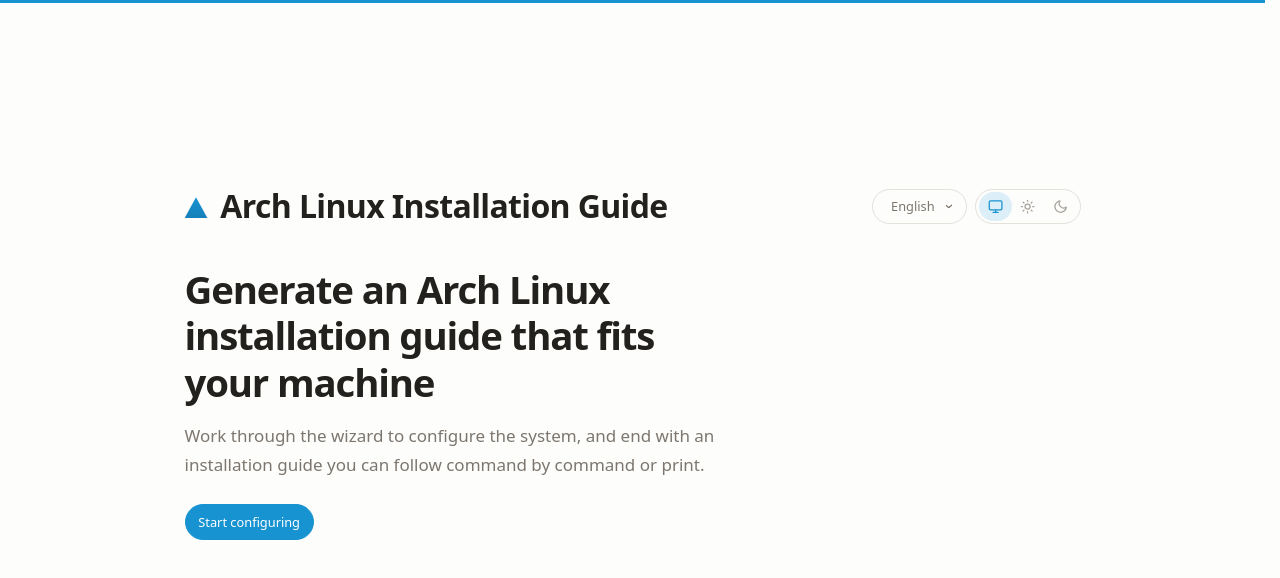
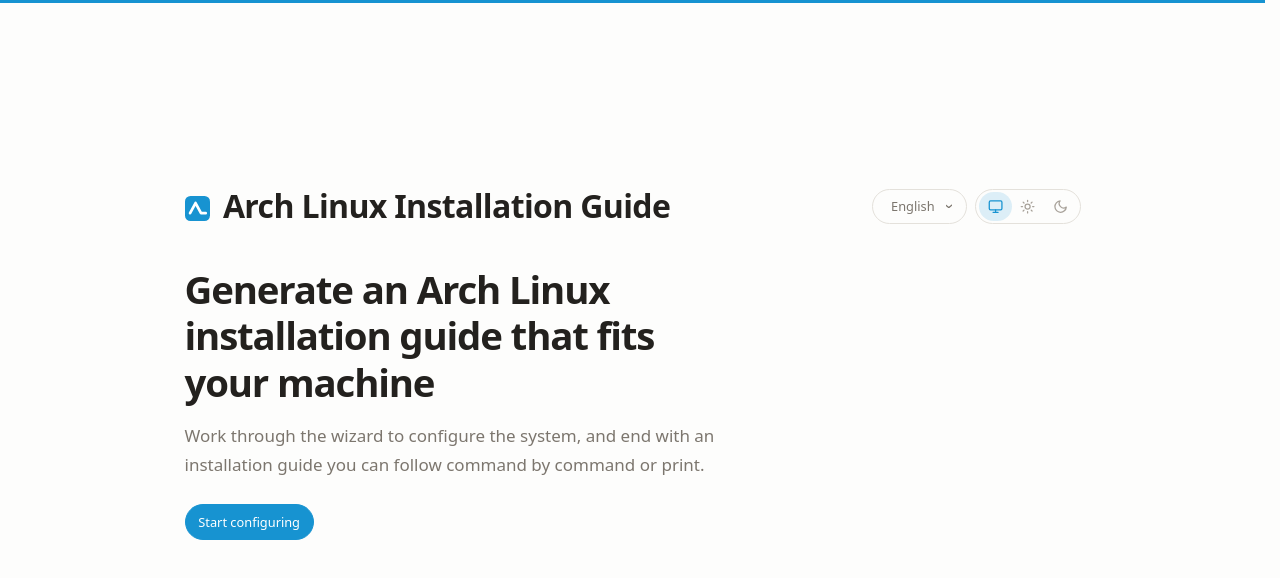
Before and after one commit to yutingli1123/arch-install-guide, a Vue app: page / in a window 1280 px wide. Shown: the top 578 px of the page. Built offline with nearby package versions, Linux system fonts and the light colour scheme.

Commit message:
feat(ui): update site icon branding
- add an SVG favicon for sharper rendering at all sizes
- keep the ICO fallback for browsers that do not support SVG
- reuse the new icon in the heading mark for consistent branding

```diff
--- a/index.html
+++ b/index.html
@@ -2,7 +2,8 @@
 <html lang="zh">
   <head>
     <meta charset="UTF-8">
-    <link rel="icon" href="/favicon.ico">
+    <link rel="icon" href="/icon.svg" type="image/svg+xml">
+    <link rel="icon" href="/favicon.ico" sizes="48x48">
     <meta name="viewport" content="width=device-width, initial-scale=1.0">
     <title>Arch Linux 安装指南</title>
   </head>
--- a/src/App.vue
+++ b/src/App.vue
@@ -335,19 +335,15 @@
   letter-spacing: -0.02em;
 }
 
-/** Arch-blue triangle as a wordless logo mark. */
+/** Project icon as a wordless logo mark. */
 h1::before {
   content: '';
   display: inline-block;
-  width: 0.72em;
-  height: 0.66em;
+  width: 0.8em;
+  height: 0.8em;
   margin-right: 0.4em;
-  background: linear-gradient(
-    180deg,
-    var(--accent),
-    color-mix(in srgb, var(--accent) 65%, #135c8d)
-  );
-  clip-path: polygon(50% 0, 100% 100%, 0 100%);
+  vertical-align: -0.08em;
+  background: url('/icon.svg') center / contain no-repeat;
 }
 
 button {
```
Also changed, not shown: public/icon.svg (added), 1 other file (tests, documents, lock files or other folders).
